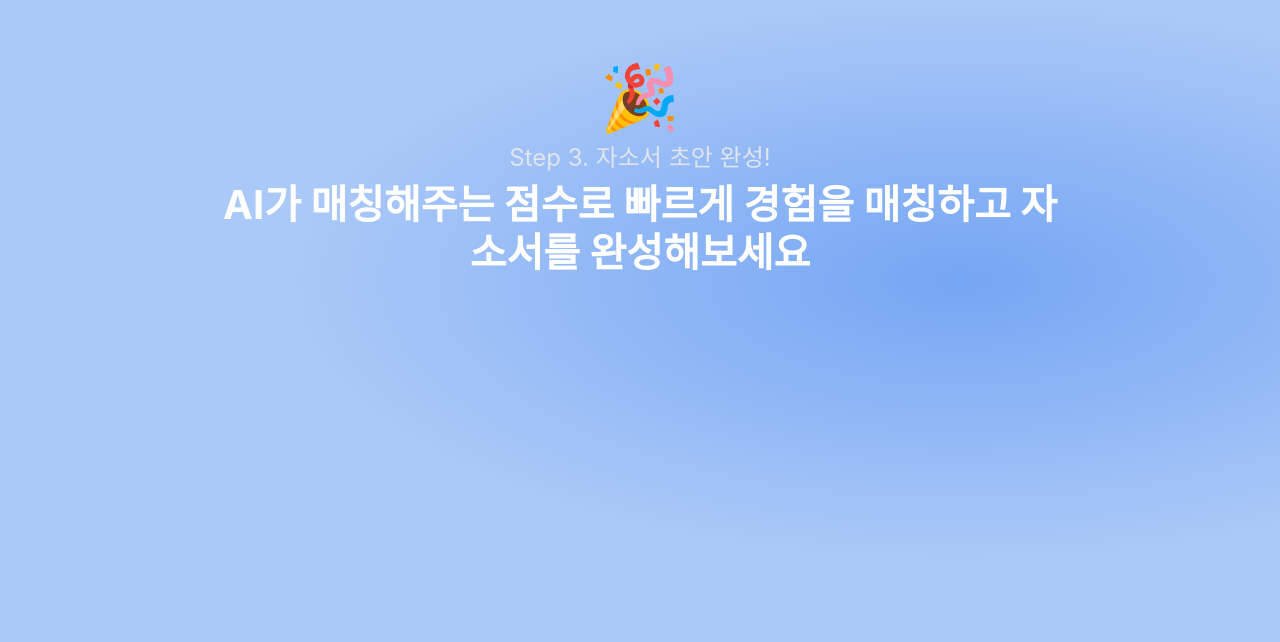
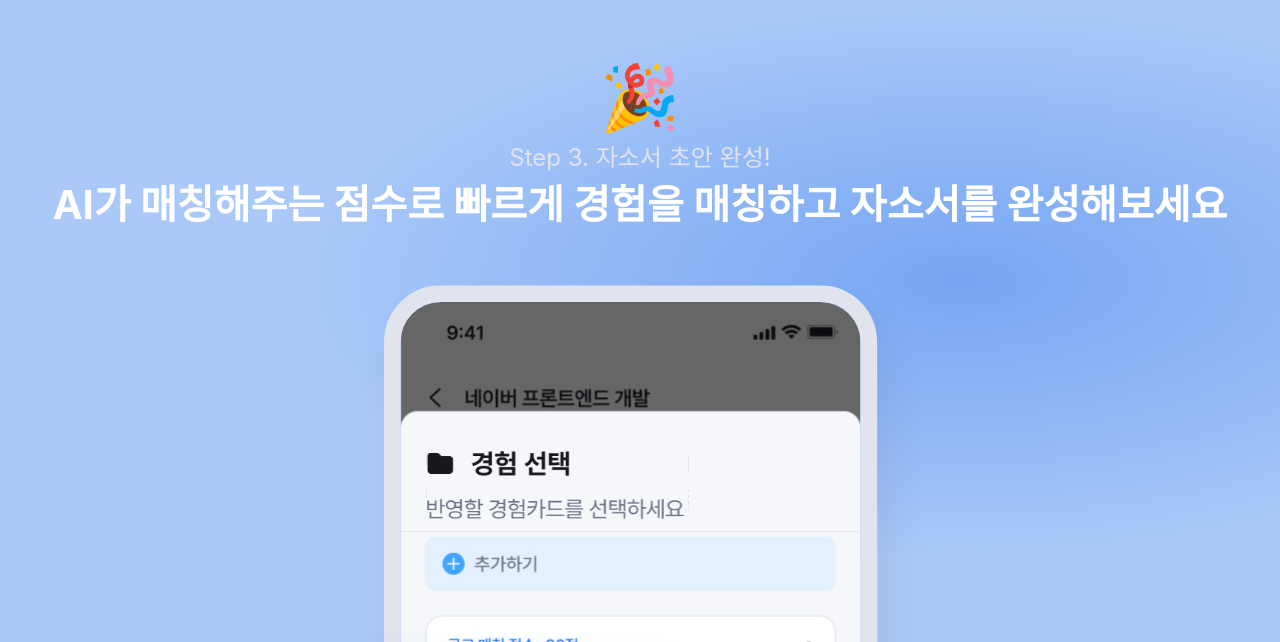
Before and after one commit to Nexters-Logit/logit-landing, a Next.js app: page / in a window 1280 px wide. Shown: the part 6562-7204 px from the top of the page. Built offline with nearby package versions, Linux system fonts and the light colour scheme; a web font is replaced by a local one.

Commit message:
feat: Step3 이미지 및 카드 위치 추가

```diff
--- a/src/components/sections/Features.tsx
+++ b/src/components/sections/Features.tsx
@@ -17,6 +17,7 @@ interface FeatureStepProps {
   emojiColor: string;
   stepLabel: string;
   heading: string;
+  textWidth?: string;
   imageSrc?: string;
   imageWidth?: number;
   imageHeight?: number;
@@ -31,6 +32,7 @@ function FeatureStep({
   emojiColor,
   stepLabel,
   heading,
+  textWidth = "866px",
   imageSrc,
   imageWidth = 0,
   imageHeight = 0,
@@ -52,7 +54,7 @@ function FeatureStep({
           top: "217px",
           left: "50%",
           transform: "translateX(-50%)",
-          width: "866px",
+          width: textWidth,
           display: "flex",
           flexDirection: "column",
           alignItems: "center",
@@ -66,7 +68,7 @@ function FeatureStep({
         <p style={{ alignSelf: "stretch", color: emojiColor, textAlign: "center", fontSize: "24px", fontWeight: 400, lineHeight: "120%" }}>
           {stepLabel}
         </p>
-        <p style={{ color: "#FFFFFF", textAlign: "center", fontSize: "40px", fontWeight: 700, lineHeight: "120%" }}>
+        <p style={{ color: "#FFFFFF", textAlign: "center", fontSize: "40px", fontWeight: 700, lineHeight: "120%", whiteSpace: "nowrap" }}>
           {heading}
         </p>
       </div>
@@ -276,8 +278,20 @@ export default function Features() {
         emojiColor="#E1E4ED"
         stepLabel="Step 3. 자소서 초안 완성!"
         heading="AI가 매칭해주는 점수로 빠르게 경험을 매칭하고 자소서를 완성해보세요"
+        textWidth="1100px"
+        imageSrc="/feature-step3.svg"
+        imageWidth={570}
+        imageHeight={647}
         background="rgba(171, 201, 248, 1)"
         sectionRef={step3Ref}
+        extraImages={[
+          {
+            src: "/feature-step3-card.svg",
+            width: 447,
+            height: 183,
+            style: { left: "calc(50% - 383px)", top: "790px" },
+          },
+        ]}
         gradients={[
           {
             style: {
```
Also changed, not shown: public/feature-step3-card.svg (added), public/feature-step3.svg (added).
